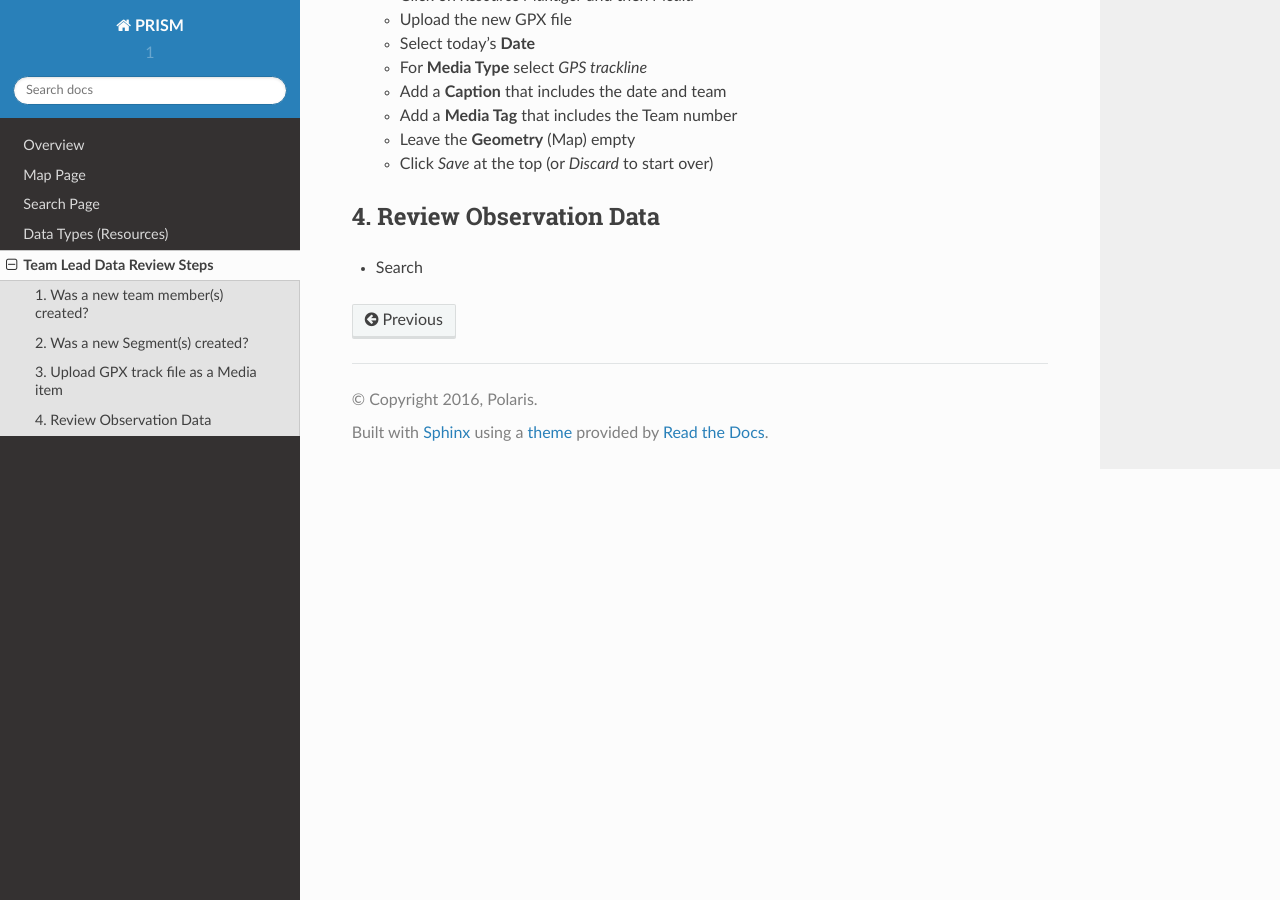
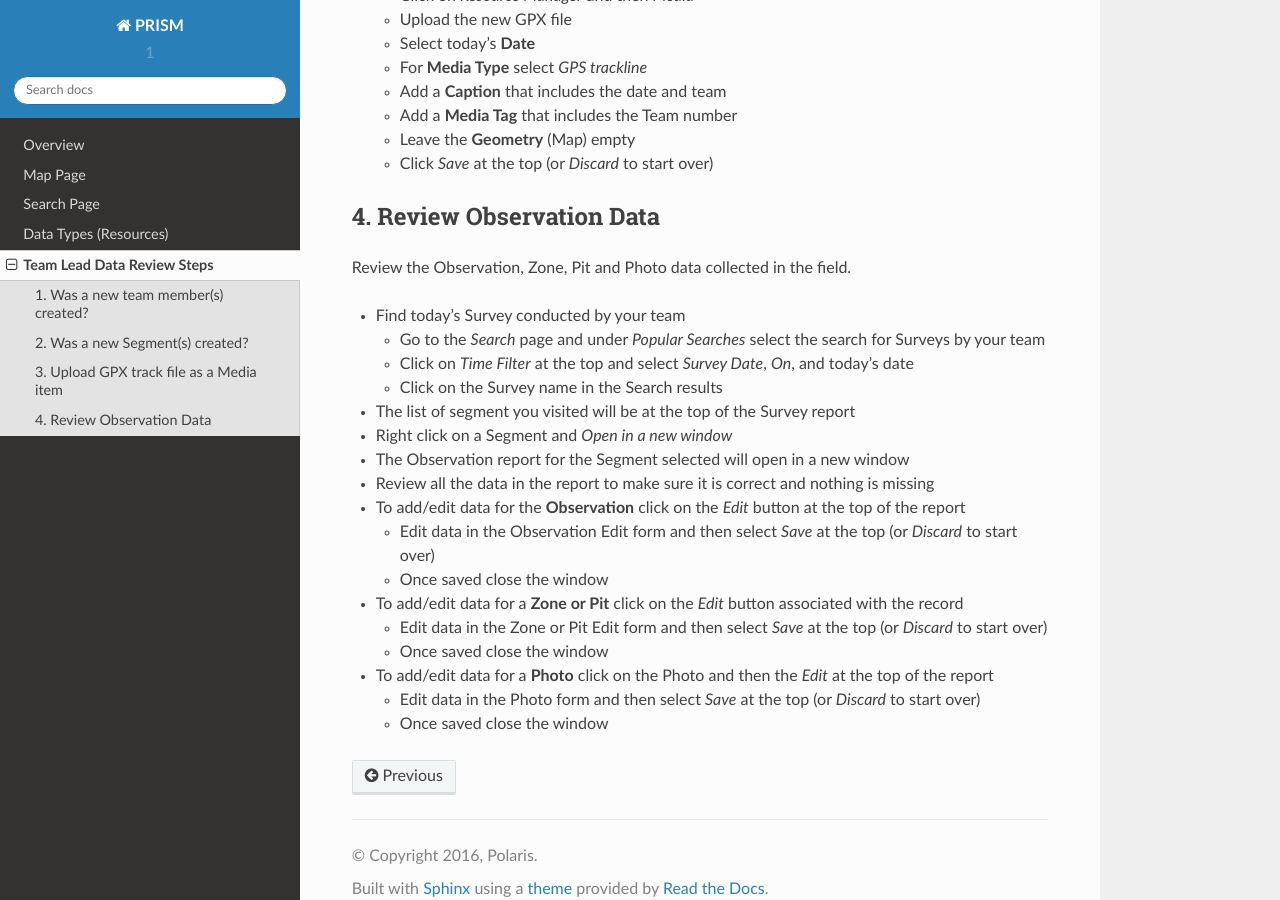
Before and after one commit to agraham/PRISM_rtd, a Sphinx documentation site: the page built from docs/teamlead.rst, in a window 1280 px wide and 900 px high, scrolled down 1328 px. Built offline with Sphinx 7.4.7 and the Read the Docs theme 2.0.0, drawn with Linux system fonts in a browser that asks for light colours.

Commit message:
Update teamlead.rst

```diff
--- a/docs/teamlead.rst
+++ b/docs/teamlead.rst
@@ -59,4 +59,29 @@ If a new Segment(s) was created during the Survey add additional information to
 4. Review Observation Data
 -----------------------------------------
 
-- Search
+Review the Observation, Zone, Pit and Photo data collected in the field.
+
+- Find today's Survey conducted by your team
+
+  * Go to the *Search* page and under *Popular Searches* select the search for Surveys by your team
+  * Click on *Time Filter* at the top and select *Survey Date*, *On*, and today's date
+  * Click on the Survey name in the Search results
+
+- The list of segment you visited will be at the top of the Survey report
+- Right click on a Segment and *Open in a new window*
+- The Observation report for the Segment selected will open in a new window
+- Review all the data in the report to make sure it is correct and nothing is missing
+- To add/edit data for the **Observation** click on the *Edit* button at the top of the report
+
+  * Edit data in the Observation Edit form and then select *Save* at the top (or *Discard* to start over)
+  * Once saved close the window
+
+- To add/edit data for a **Zone or Pit** click on the *Edit* button associated with the record
+
+  * Edit data in the Zone or Pit Edit form and then select *Save* at the top (or *Discard* to start over)
+  * Once saved close the window
+
+- To add/edit data for a **Photo** click on the Photo and then the *Edit* at the top of the report
+
+  * Edit data in the Photo form and then select *Save* at the top (or *Discard* to start over)
+  * Once saved close the window
```
